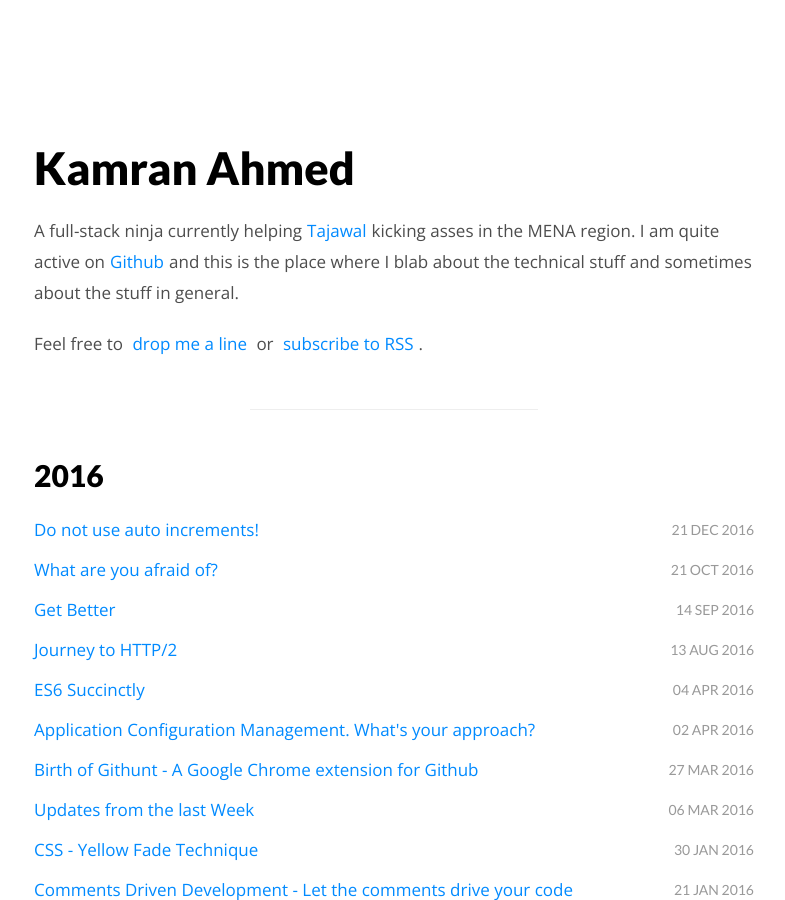
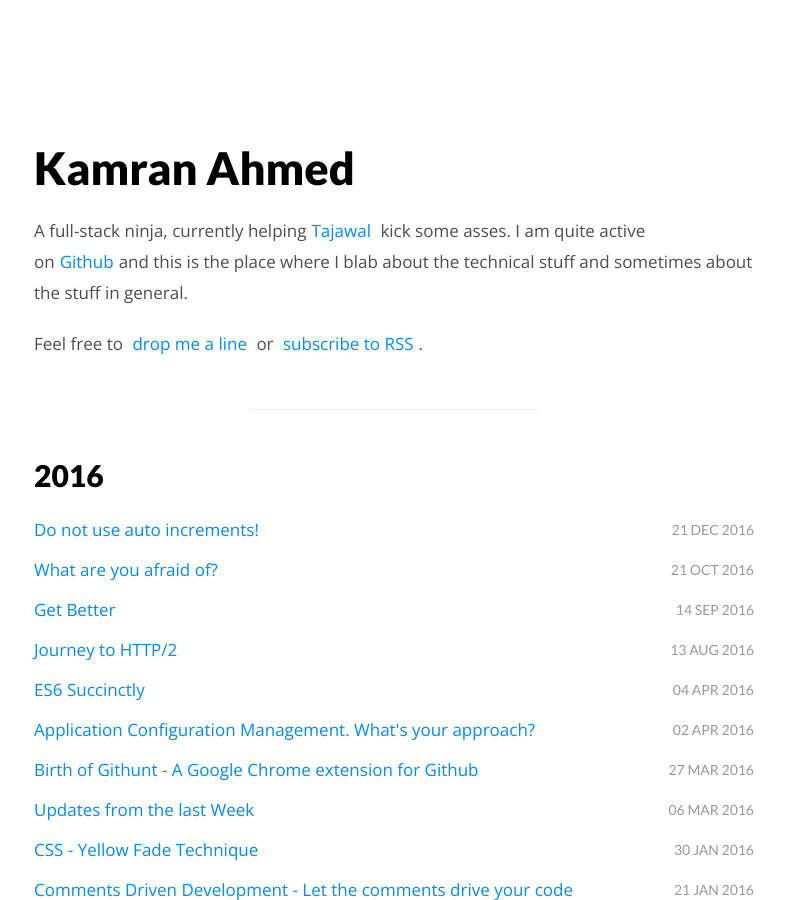
Before and after one commit to kamranahmedse/kamranahmedse.github.io, a Jekyll site: the page built from index.html, in a window 1280 px wide and 900 px high. Shown: the whole window, without its empty margins (246-1031 px from the left). Built offline with Jekyll 4.4.1, drawn with Linux system fonts in a browser that asks for light colours; the list of posts is cut into pages by our own code.

Commit message:
Minor bio update

```diff
--- a/index.html
+++ b/index.html
@@ -7,7 +7,7 @@ title: Home
 <div class="page-header">
     <h1>{{ site.author.name }}</h1>
 
-    <p>A full-stack ninja currently helping<a href="http://tajawal.com" target="_blank" rel="external">Tajawal</a>kicking asses in the MENA region. I am quite active on<a href="http://github.com/kamranahmedse" target="_blank" rel="external">Github</a>and this is the place where I blab about the technical stuff and sometimes about the stuff in general.</p>
+    <p>A full-stack ninja, currently helping<a href="http://tajawal.com" target="_blank" rel="external">Tajawal</a> kick some asses. I am quite active on<a href="http://github.com/kamranahmedse" target="_blank" rel="external">Github</a>and this is the place where I blab about the technical stuff and sometimes about the stuff in general.</p>
 
     <p>Feel free to <a href="mailto:kamranahmed.se@gmail.com?subject=kamranahmed.info">drop me a line</a> or <a
             href="{{ site.pages_list.Feed }}">subscribe to RSS</a>.</p>
```
